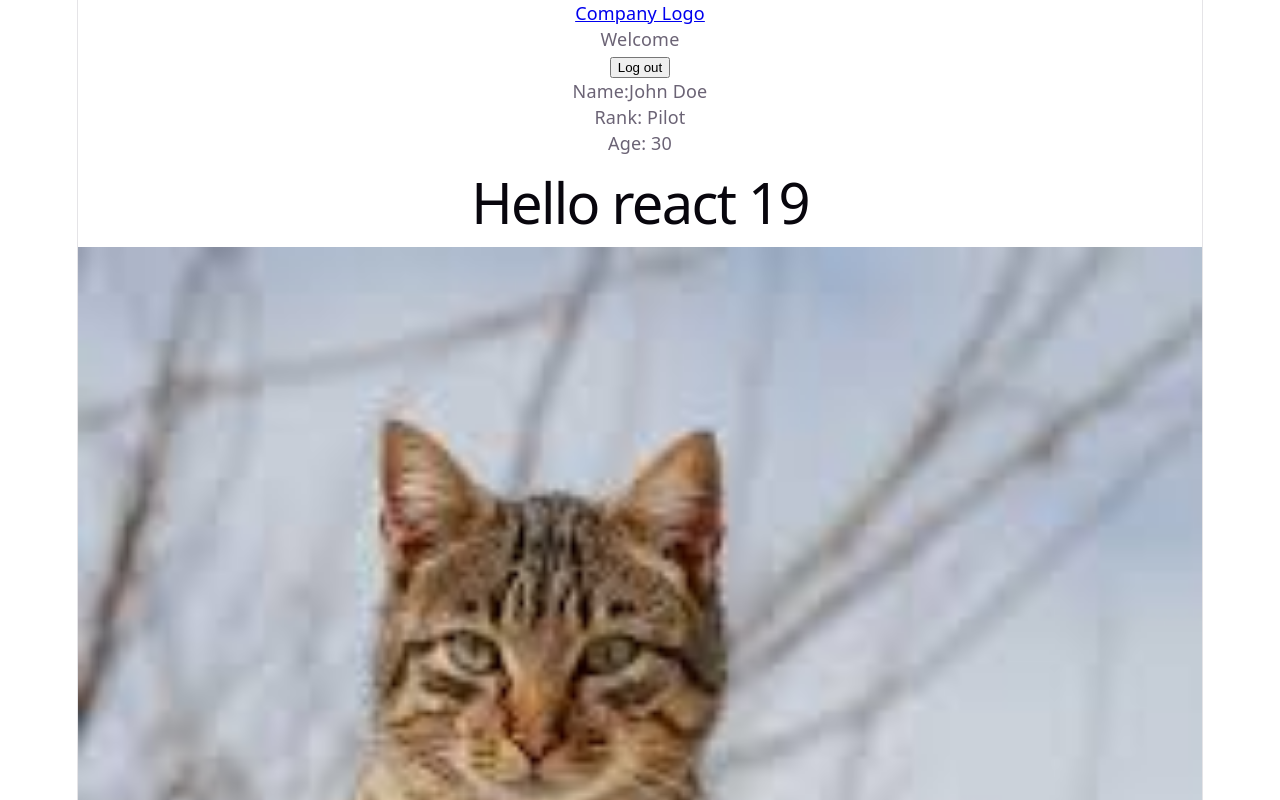
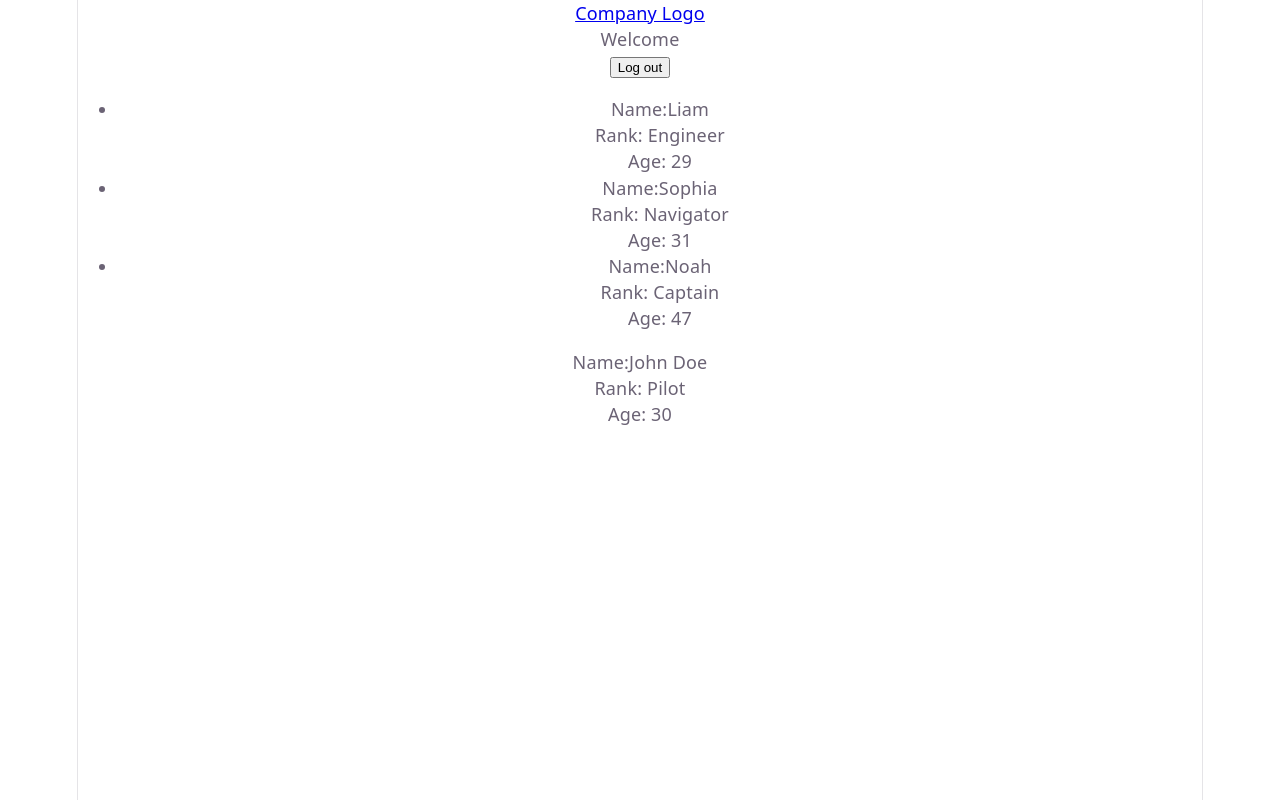
Before and after one commit to Kilativ54/my-react19, a React (Vite) app: page / in a window 1280 px wide. Shown: the top 800 px of the page. Built offline with nearby package versions, Linux system fonts and the light colour scheme.

Commit message:
worked with ul

```diff
--- a/src/components/App.jsx
+++ b/src/components/App.jsx
@@ -1,4 +1,7 @@
 import AppBar from "./AppBar";
+import PilotProfile from "./PilotProfile";
+import { useState } from "react";
+import officers from "../officers.json";
 
 
 
@@ -6,15 +9,7 @@ function add(a, b) {
   return a + b;
 }
 
-function PilotProfile(props) {
-  return (
-    <div>
-      <p>Name:{props.name}</p>
-      <p>Rank: {props.rank}</p>
-      <p>Age: {props.age}</p>
-    </div>
-  );
-}
+
 
 export default function App() {
   const imageWeb =
@@ -22,12 +17,23 @@ export default function App() {
   return (
     <>
       <AppBar />
+      <ul>
+        {officers.map((officer) => (
+          <li>
+            <PilotProfile
+              name={officer.Name}
+              rank={officer.Rank}
+              age={officer.Age}
+            />
+          </li>
+        ))}
+      </ul>
       <PilotProfile name="John Doe" rank="Pilot" age="30" />
-      <h1>Hello react {add(9, 10)}</h1>
-      <img
+      {/* <h1>Hello react {add(9, 10)}</h1> */}
+      {/* <img
         src={imageWeb}
         alt="This is a cat"
-      />
+      /> */}
     </>
   );
 }
--- a/src/components/AppBar.jsx
+++ b/src/components/AppBar.jsx
@@ -1,5 +1,6 @@
 import Logo from "./Logo"
 import UserMenu from "./UserMenu"
+
 
 export default function AppBar() {
     return (<header>
--- /dev/null
+++ b/src/components/PilotProfile.jsx
@@ -0,0 +1,9 @@
+export default function PilotProfile({name, rank, age}) {
+  return (
+    <div>
+      <p>Name:{name}</p>
+      <p>Rank: {rank}</p>
+      <p>Age: {age}</p>
+    </div>
+  );
+}
--- /dev/null
+++ b/src/officers.json
@@ -0,0 +1,17 @@
+[
+  {
+    "Name": "Liam",
+    "Rank": "Engineer",
+    "Age": 29
+  },
+  {
+    "Name": "Sophia",
+    "Rank": "Navigator",
+    "Age": 31
+  },
+  {
+    "Name": "Noah",
+    "Rank": "Captain",
+    "Age": 47
+  }
+]
```
